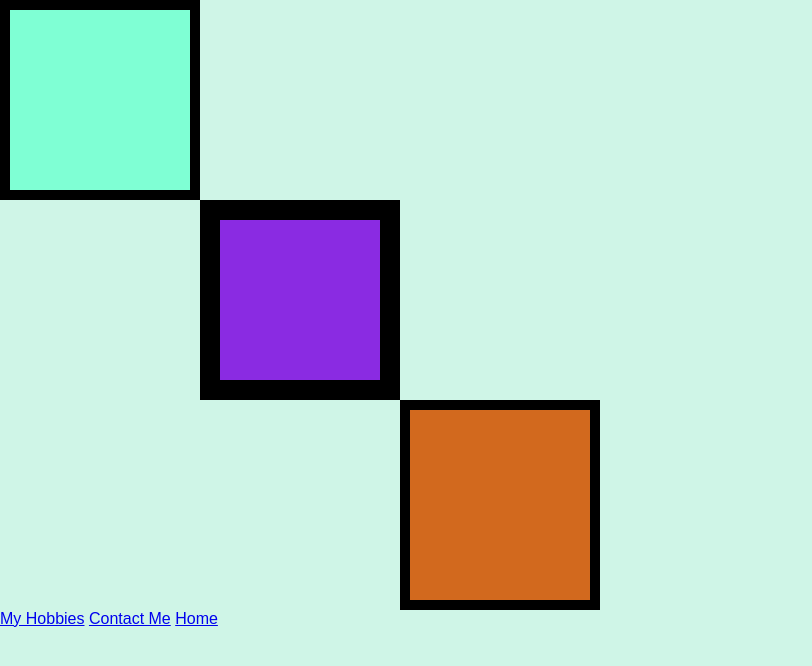
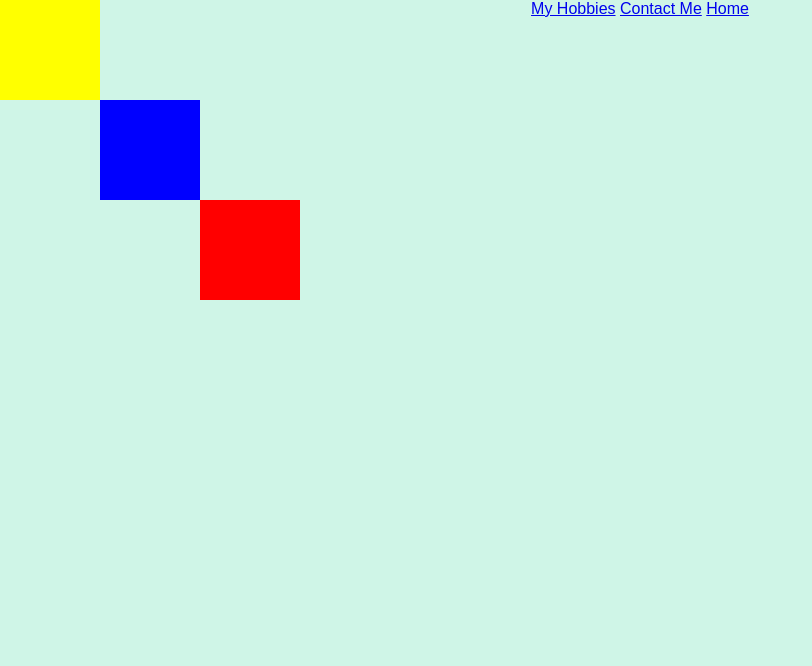
Before and after one commit to Becky-K/josh-website, a plain HTML site: page contact.html in a window 1280 px wide. Shown: the whole page, without its empty margins (0-812 px from the left). Drawn offline with Linux system fonts and the light colour scheme.

Commit message:
Changed layout

```diff
--- a/css/main.css
+++ b/css/main.css
@@ -4,30 +4,40 @@ html {
     background-color: #CFF5E7;
 }
 
+body {
+    margin: 0;
+    text-align: center;
+}
+
 /*****HOME*****/
+
+h1 {
+    margin-top: 0;
+}
 
 /*****CONTACT*****/
 
 .div-1 {
-    background-color: aquamarine;
-    border: 10px solid black;
-    padding:20px;
-    height: 140px;
-    width: 140px;
+    background-color: red;
+    height: 100px;
+    width: 100px;
+    position: absolute;
+    left: 200px;
+    top: 200px;
 }
 
 .div-2 {
-    background-color: blueviolet;
-    border: 20px solid black;
-    height: 160px;
-    width: 160px;
-    margin-left: 200px;
+    background-color: blue;
+    height: 100px;
+    width: 100px;
+    position: absolute;
+    left: 100px;
+    top: 100px;
 }
 
 .div-3 {
-    background-color: chocolate;
-    border: 10px solid black;
-    height: 190px;
-    width: 180px;
-    margin-left: 400px;
+    background-color: yellow;
+    height: 100px;
+    width: 100px;
+    position: absolute;
 }
```
Also changed, not shown: contact.html (+1 -0 lines).
